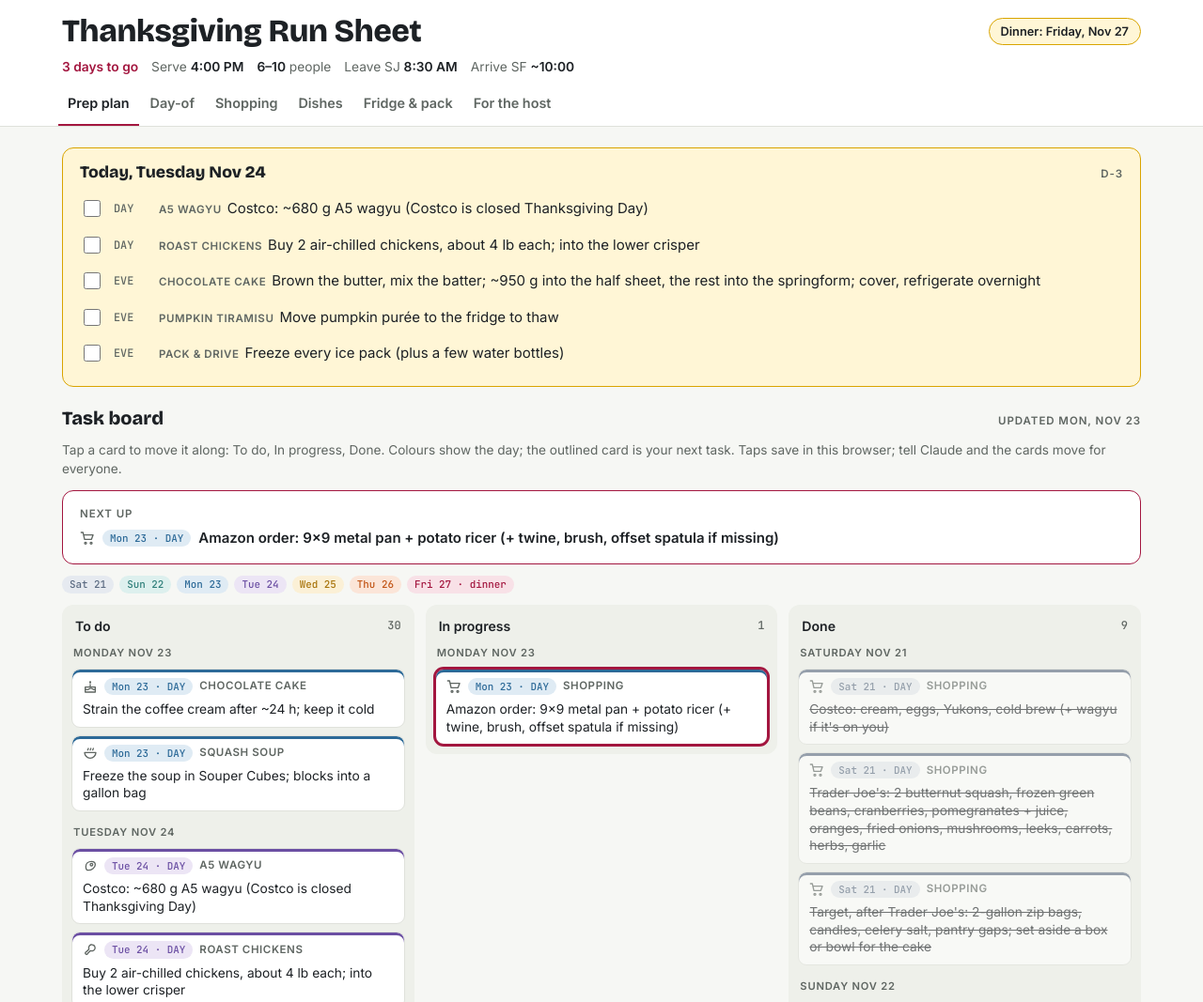
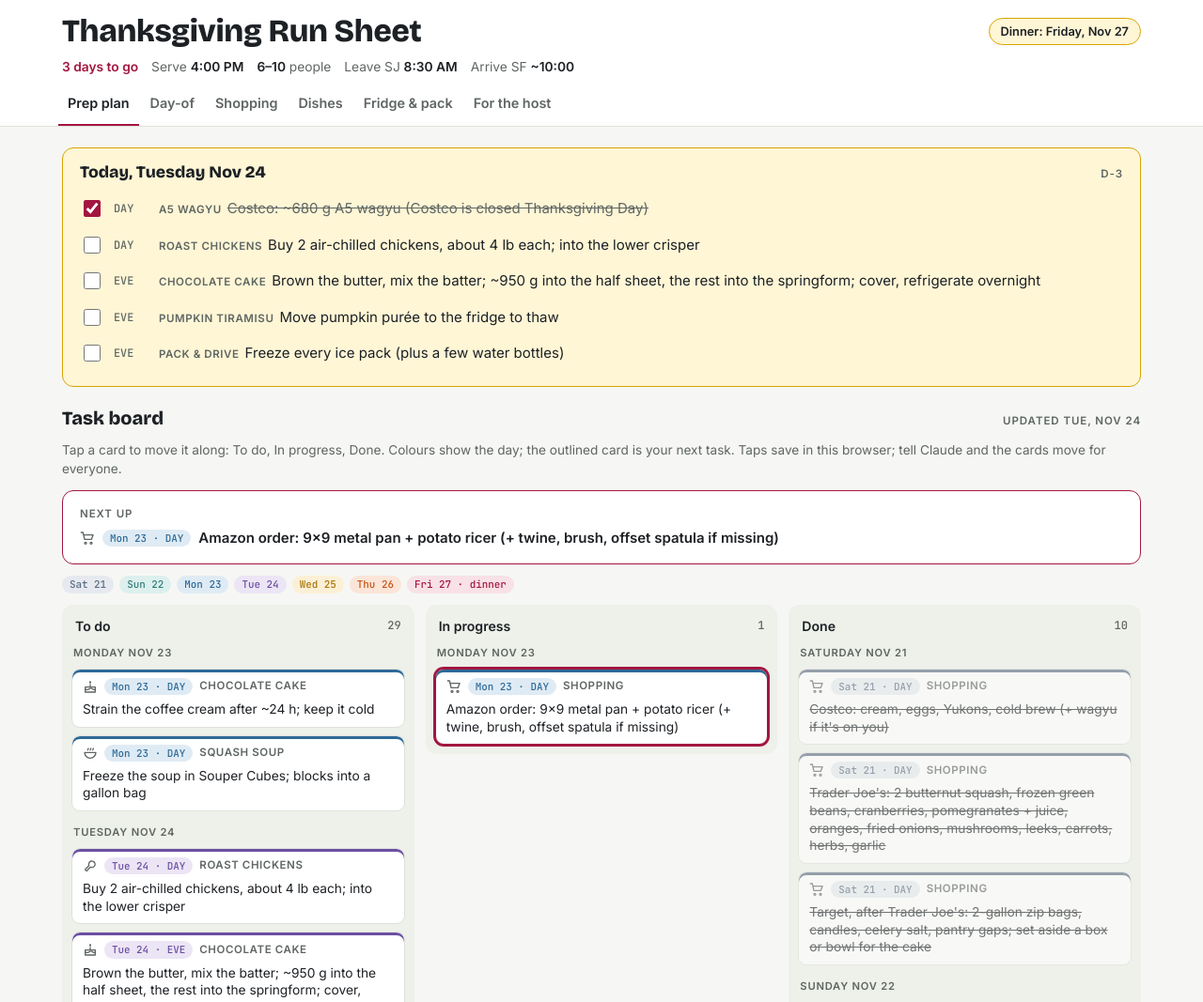
Before and after one commit to ahmad-hussain/thanksgiving-2026, a plain HTML site: page index.html in a window 1280 px wide. Shown: the top 1067 px of the page at 94% size. Drawn offline with nearby package versions, Linux system fonts and the light colour scheme.

Commit message:
Wagyu bought (Tue)
Co-Authored-By: Claude Opus 5.5 <noreply@anthropic.com>
Claude-Session: https://claude.ai/code/session_01QytjW6uzPocVmhEeetgxgb

```diff
--- a/index.html
+++ b/index.html
@@ -960,11 +960,11 @@ footer.wrap{padding-block:0 32px;font-size:.8rem;color:var(--muted);display:grid
   var RMAP={}; RECIPES.forEach(function(r){RMAP[r.slug]=r;});
 
   // Dish progress, updated by Claude as Ahmad reports back. s: todo | doing | done (home prep finished)
-  var PROGRESS_DATE='Mon, Nov 23';
+  var PROGRESS_DATE='Tue, Nov 24';
   var PROGRESS={
     chicken:{s:'todo',done:'',next:'Tue: buy 2 air-chilled birds. Thu 2 AM: spatchcock and salt.'},
     gravy:{s:'done',done:'Made Mon: 70 g butter, 60 g mochiko, ~1 L stock. Into the freezer.',next:'Wed night: thaw. Fri 2:40: reheat; 2:55: whisk in the drippings and fond.'},
-    wagyu:{s:'todo',done:'',next:'Tue: buy ~680 g A5 at Costco (closed Thanksgiving Day). Thu: cut while cold. Fri: sear from 3:50.'},
+    wagyu:{s:'doing',done:'Bought Tue (Costco); in the fridge, sealed.',next:'Thu: cut while cold. Fri: sear from 3:50.'},
     jus:{s:'done',done:'Made and frozen (Sun).',next:'Wed night: thaw in the fridge.'},
     'tart-sauce':{s:'done',done:'Made; in the fridge (Sun).',next:'Thu: seed the pomegranate. Fri: loosen and stir in the seeds.'},
     mash:{s:'todo',done:'',next:'Ricer on the Amazon order. Thu night: make it.'},
@@ -977,7 +977,7 @@ footer.wrap{padding-block:0 32px;font-size:.8rem;color:var(--muted);display:grid
   var SRC_STATE={
     'shop-costco':'done','shop-tj':'done','shop-gear':'done',
     'cake-infuse':'done','sauce-cran':'done','sauce-jus':'done','soup-make':'done','gbc-mush':'done',
-    'sauce-gravy':'done',
+    'sauce-gravy':'done','shop-wagyu':'done',
     'shop-pan':'doing'
   };
   var ICON={
```
